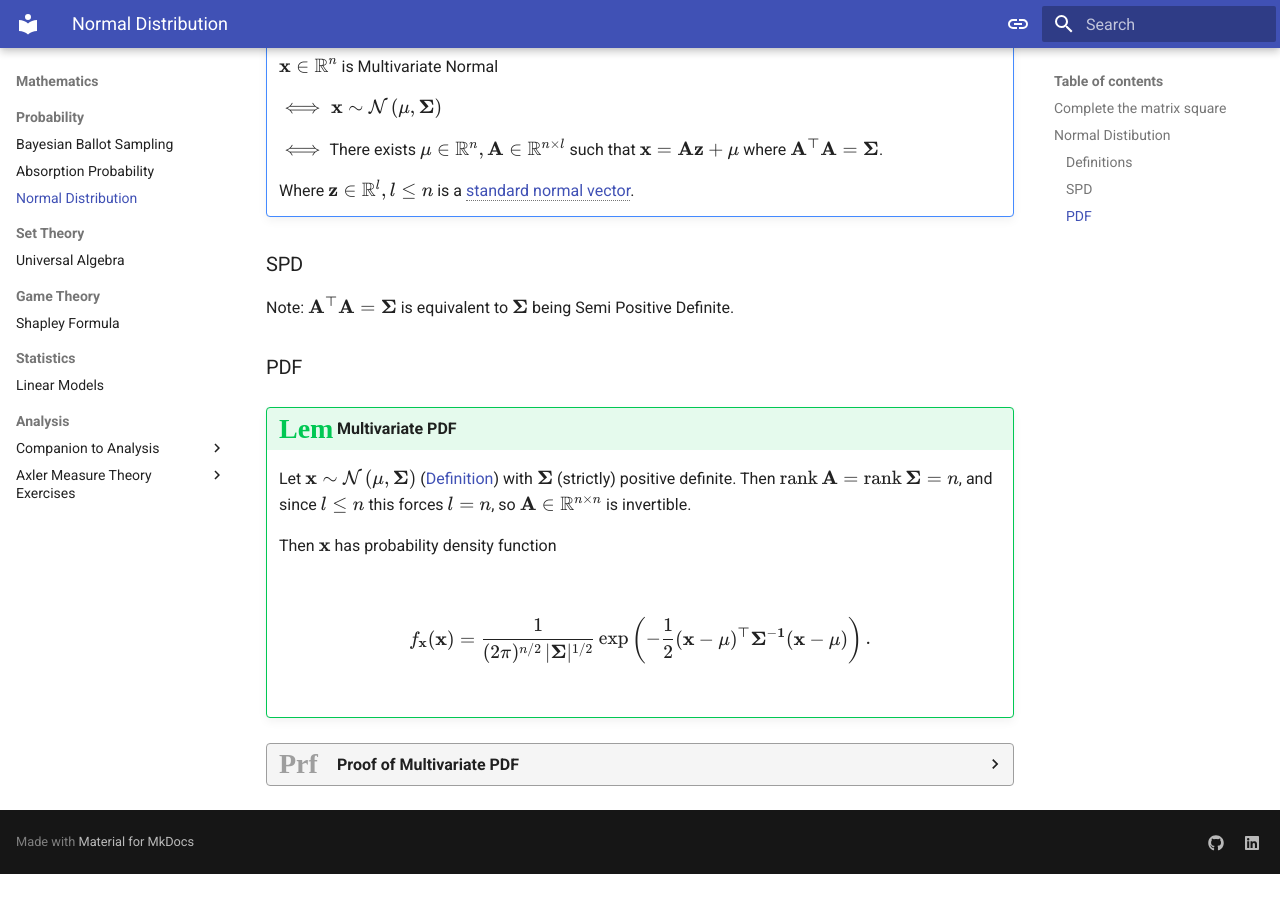
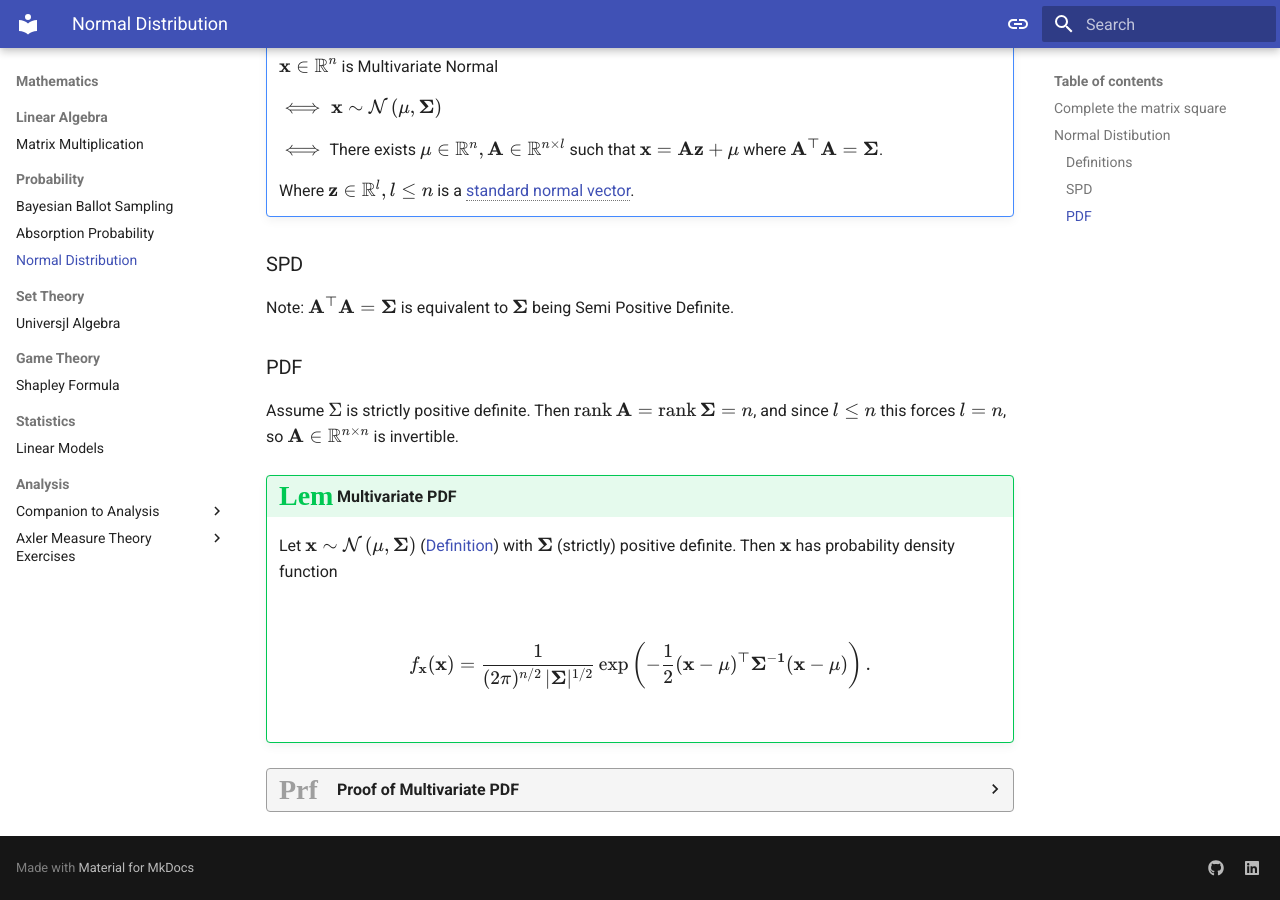
Before and after one commit to JakeRobertBaker/jakerobertbaker.github.io, an MkDocs documentation site: the page built from docs/mathematics/probability/normal_distribution.md, in a window 1280 px wide and 900 px high, scrolled down 1141 px. Built offline with MkDocs 1.6.1 and Material for MkDocs 9.7.7, drawn with Linux system fonts in a browser that asks for light colours; some web fonts are replaced; comment, search, counter and statistics services are not loaded; before the commit the page ends 2015 px from its top, so only the background shows below that.

Commit message:
mat mult

```diff
--- a/docs/mathematics/probability/normal_distribution.md
+++ b/docs/mathematics/probability/normal_distribution.md
@@ -100,16 +100,16 @@ Note: $\mathbf{A^\top A = \Sigma}$ is equivalent to $\mathbf{\Sigma}$ being Semi
 
 ### PDF
 
+Assume $\Sigma$ is strictly positive definite. Then $\operatorname{rank}\mathbf{A} = \operatorname{rank}\mathbf{\Sigma} = n$,
+and since $l \leq n$ this forces $l = n$, so $\mathbf{A} \in \mathbb{R}^{n \times n}$
+is invertible.
+
 /// lemma | Multivariate PDF
     attrs: {id: lem-MV-normal-pdf}
 
 Let $\mathbf{x} \sim \mathcal{N} \mathbf{ \left( \mu, \Sigma \right) }$
 ([Definition](#def-mv-normal)) with $\mathbf{\Sigma}$ (strictly) positive
-definite. Then $\operatorname{rank}\mathbf{A} = \operatorname{rank}\mathbf{\Sigma} = n$,
-and since $l \leq n$ this forces $l = n$, so $\mathbf{A} \in \mathbb{R}^{n \times n}$
-is invertible.
-
-Then $\mathbf{x}$ has probability density function
+definite. Then $\mathbf{x}$ has probability density function
 
 $$
 f_{\mathbf{x}}(\mathbf{x})
--- a/mkdocs.yml
+++ b/mkdocs.yml
@@ -37,12 +37,14 @@ theme:
 nav:
   - Home: index.md
   - Mathematics:
+      - Linear Algebra:
+          - Matrix Multiplication: mathematics/linear_algebra/matrix_multiplication.md
       - Probability:
           - Bayesian Ballot Sampling: mathematics/probability/ballot_notes.md
           - Absorption Probability: mathematics/probability/absorption_probability.md
           - Normal Distribution: mathematics/probability/normal_distribution.md
       - Set Theory:
-          - Universal Algebra: mathematics/set_theory/universal_algebra.md
+          - Universjl Algebra: mathematics/set_theory/universal_algebra.md
       - Game Theory:
           - Shapley Formula: mathematics/game_theory/shapley_formula.md
       - Statistics:
```
Also changed, not shown: docs/mathematics/linear_algebra/matrix_multiplication.md (added, +76 -0 lines).
